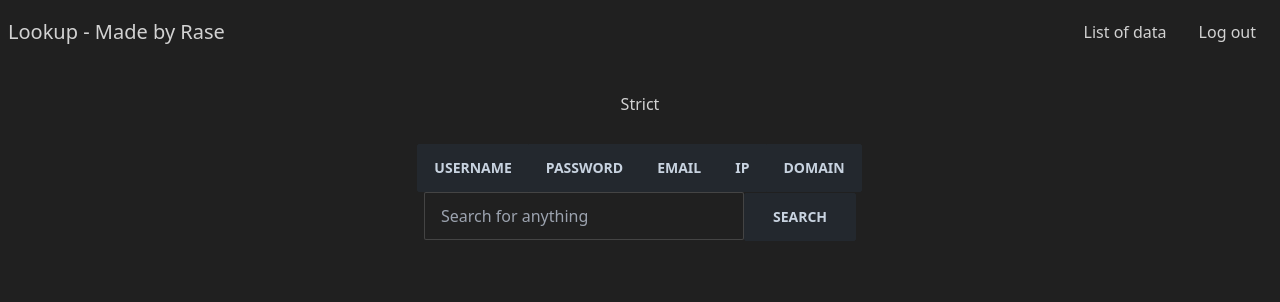
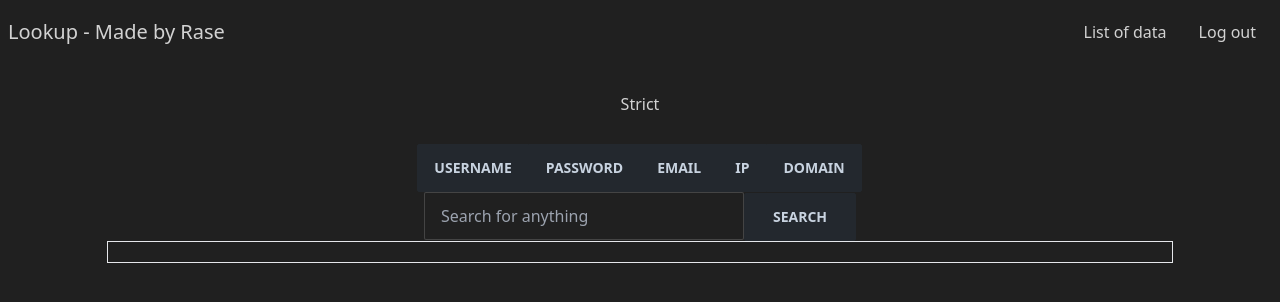
Before and after one commit to 52617365/Lookup, a Next.js app: page /lookup in a window 1280 px wide. Shown: the top 302 px of the page. Built offline with nearby package versions, Linux system fonts and the light colour scheme.

Commit message:
Deleted no results found text
we already say "0 results found" if nothing is found, no point.

```diff
--- a/pages/lookup.tsx
+++ b/pages/lookup.tsx
@@ -47,9 +47,6 @@ function renderDatabaseResults(
   }
   if (results.data.length === 0 && !isFetched) {
     return <></>;
-  }
-  if (isFetched && results.data.length === 0) {
-    return <p>No results found.</p>;
   }
 
   return results.data.map((result: any) => {
@@ -136,7 +133,7 @@ const Lookup: NextPage = () => {
       </div>
       <div
         className={
-          "grid justify-center md:grid-cols-3 sm:grid-cols-2 m-auto pt-5 w-5/6 gap-4"
+          "grid justify-center md:grid-cols-3 sm:grid-cols-2 m-auto pt-5 w-5/6 border gap-4"
         }
       >
         {/* <div className="flex flex-wrap align-center flex-row gap-4"> */}
```
